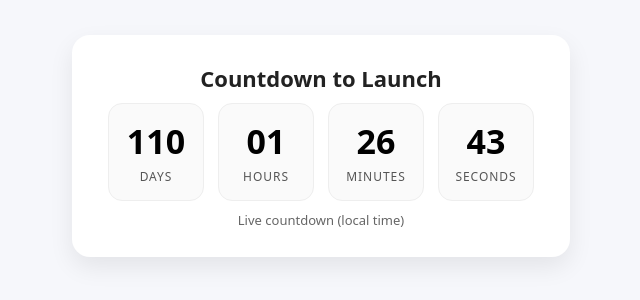
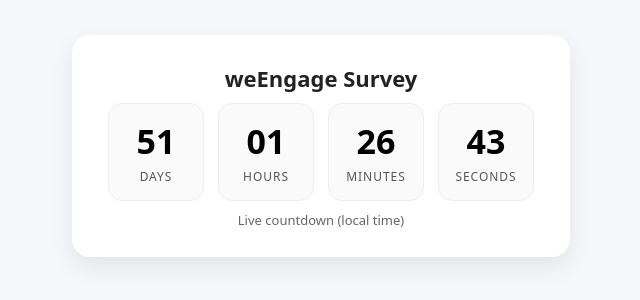
Before and after one commit to asaktan87/countdown, a plain HTML site: page index.html in a window 1280 px wide. Shown: the part 254-554 px from the top of the page, without its empty margins (319-959 px from the left). Drawn offline with Linux system fonts and the light colour scheme.

Commit message:
Update index.html

```diff
--- a/index.html
+++ b/index.html
@@ -21,7 +21,7 @@
 </head>
 <body>
   <!-- Configure here -->
-  <div id="timer" data-title="Countdown to Launch" data-deadline="2025-12-31 23:59:59"></div>
+  <div id="timer" data-title="weEngage Survey" data-deadline="2025-11-2 23:59:59"></div>
 
   <script>
   (function () {
```
